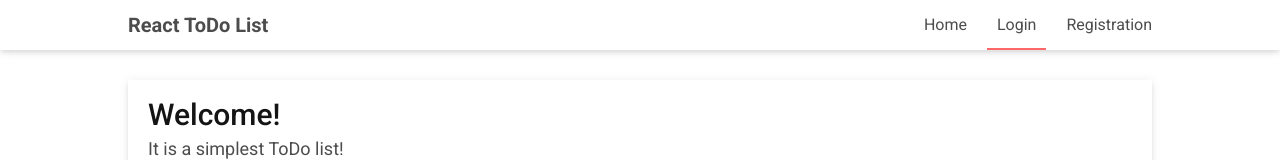
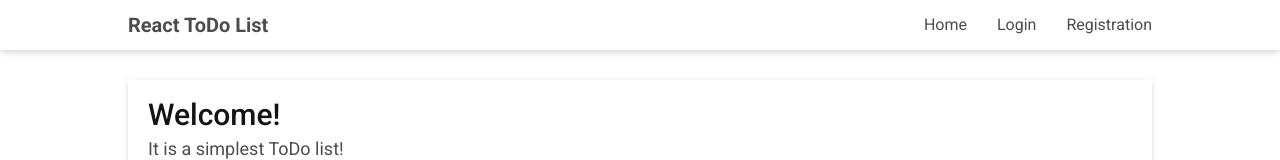
Before and after one commit to Rammfall/todolist, a React (Create React App) app in the folder client/: page / in a window 1280 px wide. Shown: the top 160 px of the page. Built offline with nearby package versions, Linux system fonts and the light colour scheme; the HTML template or start-up script is replaced by a standard one.

Commit message:
Fix small issue

```diff
--- a/client/src/components/Header/Header.jsx
+++ b/client/src/components/Header/Header.jsx
@@ -73,7 +73,7 @@
       <React.Fragment>
         <Route exact={false} children={({ match }) => (
           <li className="nav__item">{console.log(match)}
-            <Link to="/login" className={ match ? "nav__link entered" : "nav__link"}>Login</Link>
+            <Link to="/login" className={ match ? "nav__link" : "nav__link"}>Login</Link>
           </li>
           )}/>
         <li className="nav__item">
```
